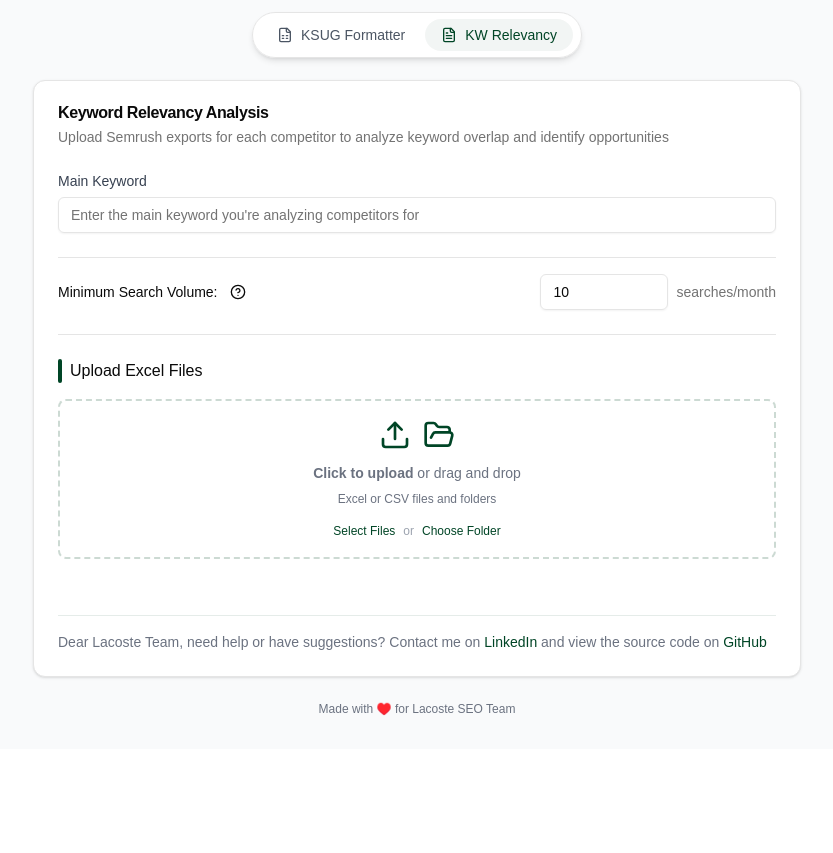
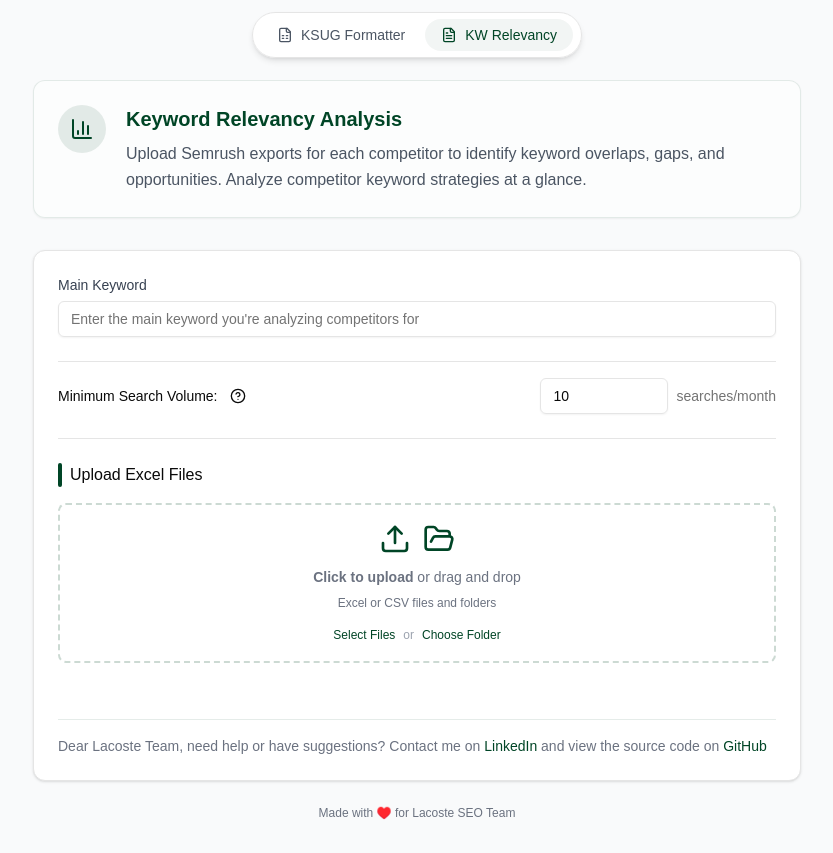
Before and after one commit to azudev4/semrush-excel-filter, a Next.js app: page /kw-relevancy in a window 1280 px wide. Shown: the whole page, without its empty margins (223-1056 px from the left). Before the commit the page ends 800 px from the top, so only its background shows below. Built offline with nearby package versions, Linux system fonts and the light colour scheme.

Commit message:
smooth animations and enhanced header

```diff
--- /dev/null
+++ b/src/components/common/ToolIntro.tsx
@@ -0,0 +1,47 @@
+import React from 'react';
+import { motion } from 'framer-motion';
+
+interface ToolIntroProps {
+  title: string;
+  description: string;
+  icon: React.ReactNode;
+}
+
+export const ToolIntro: React.FC<ToolIntroProps> = ({
+  title,
+  description,
+  icon,
+}) => {
+  return (
+    <motion.div
+      className="mb-8 bg-white/50 rounded-xl border border-[#004526]/10 p-6 shadow-sm"
+      initial={{ opacity: 0, y: 20 }}
+      animate={{ opacity: 1, y: 0 }}
+      transition={{ duration: 0.4 }}
+    >
+      <div className="flex items-start gap-5">
+        <div className="h-12 w-12 rounded-full bg-[#004526]/10 flex items-center justify-center flex-shrink-0">
+          {icon}
+        </div>
+        <div className="space-y-2">
+          <motion.h2
+            className="text-xl font-semibold text-[#004526]"
+            initial={{ opacity: 0 }}
+            animate={{ opacity: 1 }}
+            transition={{ duration: 0.3, delay: 0.1 }}
+          >
+            {title}
+          </motion.h2>
+          <motion.p
+            className="text-gray-600 leading-relaxed"
+            initial={{ opacity: 0 }}
+            animate={{ opacity: 1 }}
+            transition={{ duration: 0.3, delay: 0.2 }}
+          >
+            {description}
+          </motion.p>
+        </div>
+      </div>
+    </motion.div>
+  );
+};
--- a/src/components/container/ExcelFilterApp.tsx
+++ b/src/components/container/ExcelFilterApp.tsx
@@ -3,8 +3,8 @@ import React, { useState } from 'react';
 import {
   Card,
   CardContent,
+  CardHeader,
   CardDescription,
-  CardHeader,
   CardTitle
 } from '@/components/ui/card';
 import {
@@ -23,6 +23,8 @@ import {
 import { DEFAULT_STORES, DEFAULT_MIN_VOLUME, type FileData } from '@/lib/constants';
 import { formatSheetName } from '@/lib/excel';
 import { processExcelFile, downloadExcelFile } from '@/lib/services/excelProcessor';
+import { ToolIntro } from '@/components/common/ToolIntro';
+import { FileSpreadsheet } from 'lucide-react';
 
 const ExcelFilterApp = () => {
   const [defaultShops, setDefaultShops] = useState<string[]>(DEFAULT_STORES);
@@ -96,14 +98,14 @@ const ExcelFilterApp = () => {
   return (
     <div className="min-h-[calc(100vh-4rem)] bg-gray-50 p-8 pt-20">
       <div className="max-w-3xl mx-auto space-y-6">
+        <ToolIntro
+          title="Lacoste Semrush Excel Filters & Formatting"
+          description="Remove e-commerce store names, filter by search volume, and format your keyword data into a single, professionally-styled Excel workbook for easier analysis."
+          icon={<FileSpreadsheet className="w-6 h-6 text-[#004526]" />}
+        />
+
         <Card>
-          <CardHeader>
-            <CardTitle>Lacoste Semrush Excel Filters & Formatting</CardTitle>
-            <CardDescription>
-              Remove rows containing e-commerce store names, filter low volume keywords, and combine files into one workbook
-            </CardDescription>
-          </CardHeader>
-          <CardContent>
+          <CardContent className="pt-6">
             <StoreFilters
               defaultShops={defaultShops}
               setDefaultShops={setDefaultShops}
--- a/src/components/container/KwRelevancyApp.tsx
+++ b/src/components/container/KwRelevancyApp.tsx
@@ -22,6 +22,8 @@ import { VolumeFilter } from '@/components/excel';
 import { processKwRelevancyFile, generateKwRelevancyReport } from '@/lib/services/kwRelevancyProcessor';
 import { Input } from '@/components/ui/input';
 import { FileData } from '@/lib/constants';
+import { ToolIntro } from '@/components/common/ToolIntro';
+import { BarChart3 } from 'lucide-react';
 
 const KwRelevancyApp = () => {
   const [mainKeyword, setMainKeyword] = useState('');
@@ -109,14 +111,14 @@ const KwRelevancyApp = () => {
   return (
     <div className="min-h-[calc(100vh-4rem)] bg-gray-50 p-8 pt-20">
       <div className="max-w-3xl mx-auto space-y-6">
+        <ToolIntro
+          title="Keyword Relevancy Analysis"
+          description="Upload Semrush exports for each competitor to identify keyword overlaps, gaps, and opportunities. Analyze competitor keyword strategies at a glance."
+          icon={<BarChart3 className="w-6 h-6 text-[#004526]" />}
+        />
+
         <Card>
-          <CardHeader>
-            <CardTitle>Keyword Relevancy Analysis</CardTitle>
-            <CardDescription>
-              Upload Semrush exports for each competitor to analyze keyword overlap and identify opportunities
-            </CardDescription>
-          </CardHeader>
-          <CardContent className="space-y-6">
+          <CardContent className="pt-6 space-y-6">
             <div>
               <label className="text-sm font-medium text-gray-700 mb-1.5 block">
                 Main Keyword
--- a/src/components/navigation/PageTransition.tsx
+++ b/src/components/navigation/PageTransition.tsx
@@ -10,12 +10,12 @@ export const PageTransition = ({ children }: { children: React.ReactNode }) => {
     <AnimatePresence mode="wait">
       <motion.div
         key={pathname}
-        initial={{ opacity: 0, y: 5 }}
+        initial={{ opacity: 0, y: 8 }}
         animate={{ opacity: 1, y: 0 }}
-        exit={{ opacity: 0, y: -5 }}
+        exit={{ opacity: 0, y: -8 }}
         transition={{
-          duration: 0.2,
-          ease: "easeOut"
+          duration: 0.3,
+          ease: [0.22, 1, 0.36, 1] // Custom cubic-bezier for smooth easing
         }}
       >
         {children}
```
